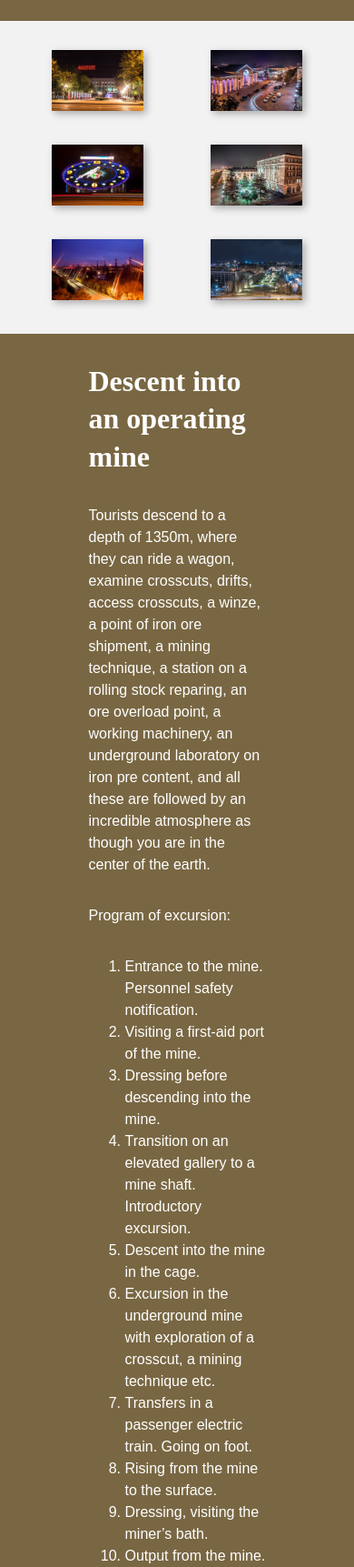
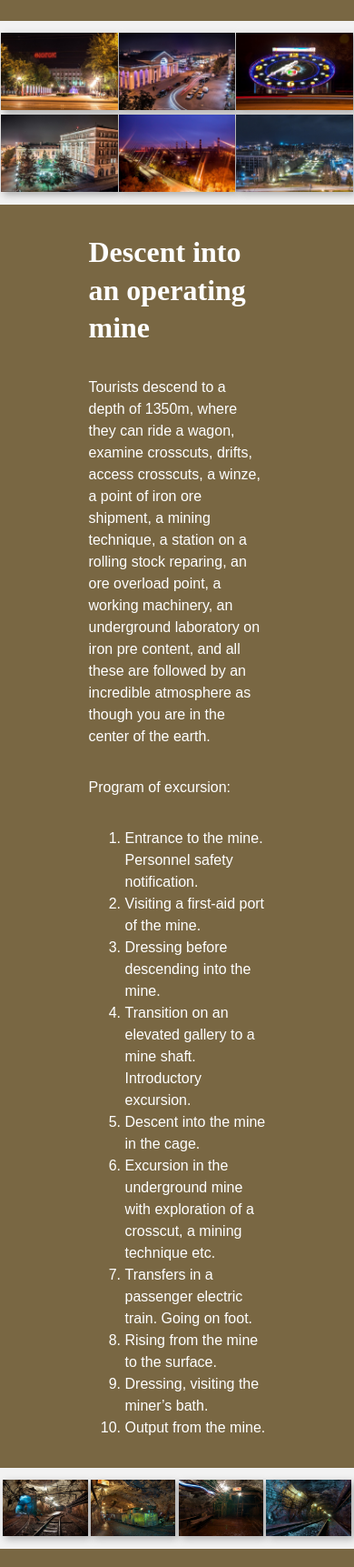
Before and after one commit to Sonicimage/kryvyi-rih, a plain HTML site: page index.html in a window 390 px wide. Shown: the part 3220-4943 px from the top of the page at 91% size. Drawn offline with Linux system fonts and the light colour scheme.

Commit message:
tweaked galleries

```diff
--- a/css/main.css
+++ b/css/main.css
@@ -146,6 +146,8 @@ p {
     margin-bottom: 2rem;
 }
 
+
+
 .gallery-1 {
     width: 100%;
     display: flex;
@@ -153,15 +155,17 @@ p {
     justify-content: space-evenly;
     align-items: center;
     flex-direction: row;
-    max-height: 100vh;
     background-color: #f2f2f2;
-    padding: 1.8rem;
+    padding: 1.5rem 0 1.3rem;
+}
+
+.gallery-1 figure {
+    width: 33%;
 }
 
 .gallery-1 img {
-    margin: 1rem;
     box-shadow: 3px 3px 8px 0px rgba(0,0,0,0.3);
-    max-width: 26vw;
+    width: 100%;
 }
 
 .gallery-2 {
@@ -173,12 +177,16 @@ p {
     align-items: center;
     flex-direction: row;
     background-color: #f2f2f2;
-    padding: 2rem 0 1.7rem 0;
+    padding: 1.5rem 0 1.3rem;
+}
+
+.gallery-2 figure {
+    width: 24%;
 }
 
 .gallery-2 img {
     box-shadow: 3px 3px 8px 0px rgba(0,0,0,0.3);
-    max-width: 20vw;
+    width: 100%;
 }
 
 ol li,
@@ -191,9 +199,9 @@ ul li {
     display: grid;
     grid-template-columns: repeat(8, 1fr);
     grid-template-rows: repeat(7, 5vw);
-    grid-gap: 1rem;
+    grid-gap: 0.8rem;
     background-color: #f2f2f2;
-    padding: 1rem;
+    padding: 1.5rem;
 }
 
 .gal-1 {
@@ -285,10 +293,10 @@ footer {
     }
 
     .gallery-1 {
-        padding: 1rem 0;
+        padding: 0.8rem 0 0.6rem;
     }
 
     .gallery-2 {
-        padding: 1rem 0 0.7rem;
+        padding: 0.8rem 0 0.6rem;
     }
 }
```
